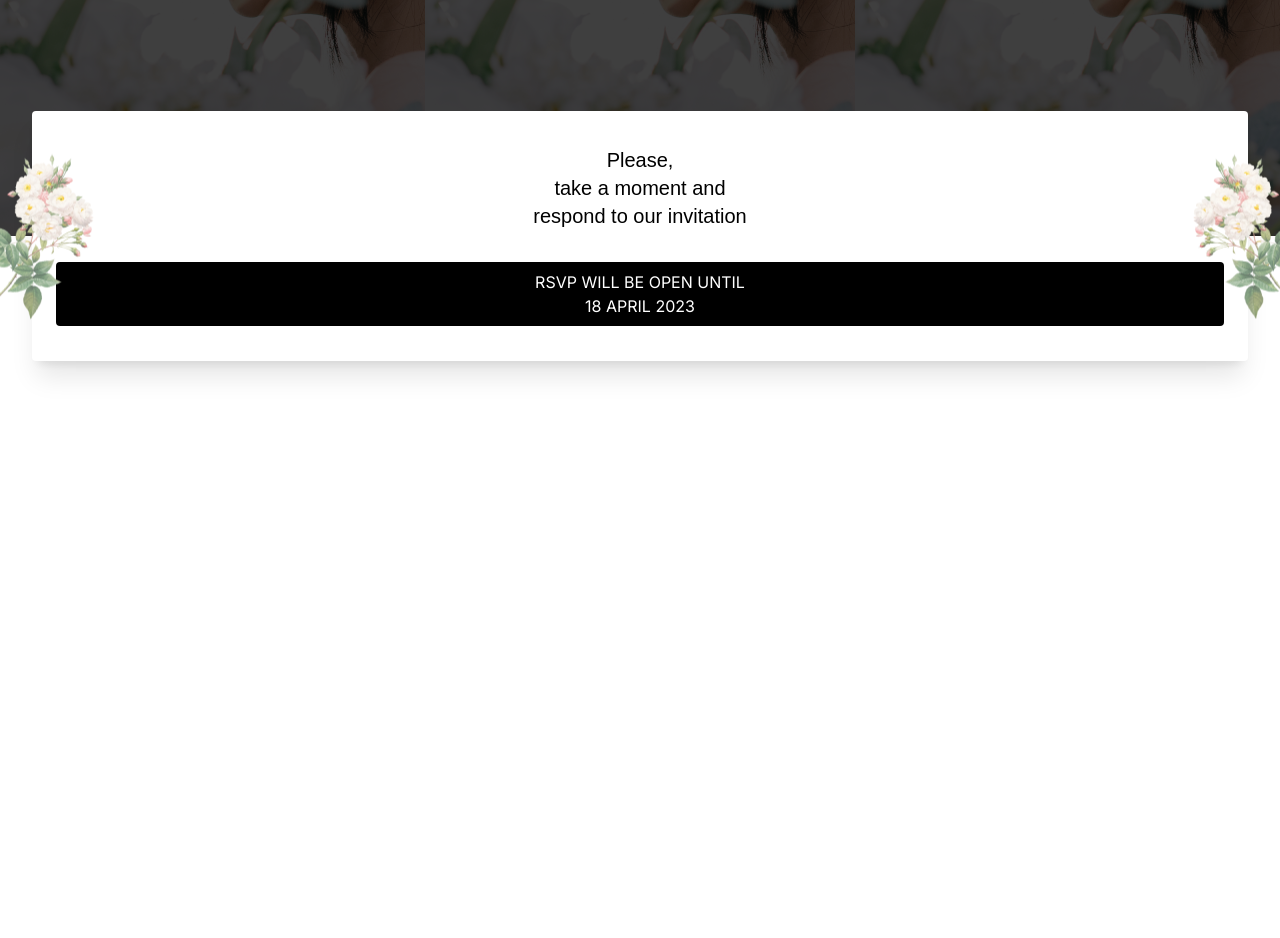
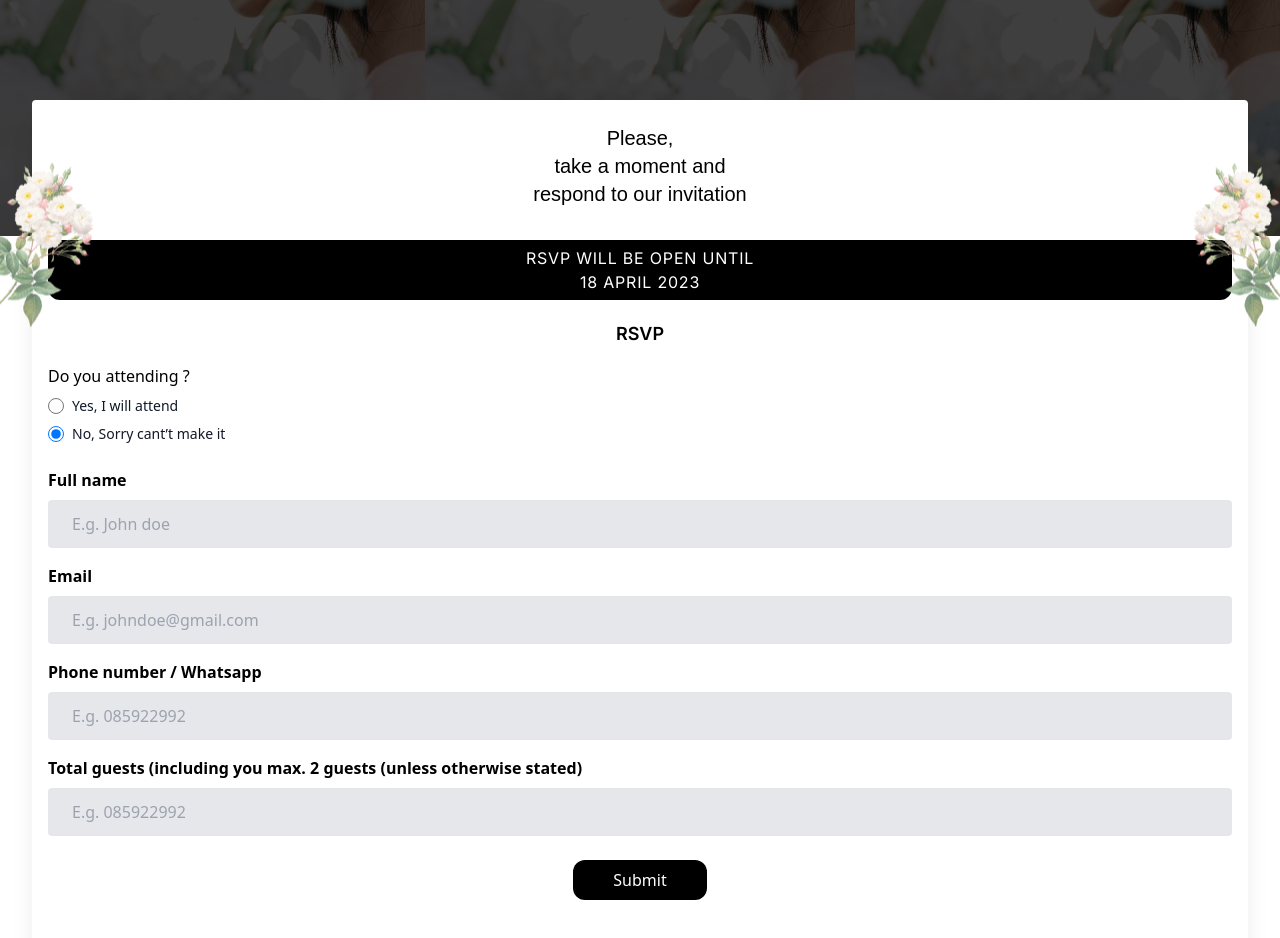
Before and after one commit to JuanAntonioV/wedding-template-one, a React (Vite) app: page / in a window 1280 px wide. Shown: the part 3180-4118 px from the top of the page. Built offline with nearby package versions, Linux system fonts and the light colour scheme; a web font is replaced by a local one.

Commit message:
update form RSVP

```diff
--- a/src/common/SectionLocation.tsx
+++ b/src/common/SectionLocation.tsx
@@ -9,7 +9,7 @@ const SectionLocation = () => {
                 <div className={'w-full h-full brightness-50 bg-heroImage bg-center bg-top'}></div>
             </div>
 
-            <div className={'absolute top-0 left-1/2 -translate-x-1/2 space-y-8 w-full py-8'}>
+            <div className={'absolute top-0 left-1/2 -translate-x-1/2 space-y-8 w-full py-8 max-w-2xl'}>
                 <h2 className={'font-inter font-semibold text-lg text-center sm:text-xl'}>Location & Information</h2>
 
                 <div className={'px-6 space-y-4'}>
@@ -48,21 +48,72 @@ const SectionLocation = () => {
                 </div>
             </div>
 
-            <div className={'absolute bottom-0 translate-y-1/2 left-1/2 -translate-x-1/2 w-full px-8'}>
-                <div className={'w-full bg-white h-[250px] relative shadow-xl rounded flexCenter'}>
-                    <div className={'space-y-8 w-full px-6'}>
+            <div className={'absolute bottom-0 translate-y-[45rem] left-1/2 -translate-x-1/2 w-full px-8'}>
+                <div className={'w-full bg-white py-6 relative shadow-xl rounded'}>
+                    <div className={'space-y-8 w-full px-4'}>
                         <p className={'text-center font-sofia text-black text-xl'}>Please, <br/>
                             take a moment and <br/>
                             respond to our invitation</p>
 
-                        <div className={'bg-black font-inter text-white text-center w-full py-2 rounded'}>
-                            <p className={'font-inter'}>RSVP WILL BE OPEN UNTIL</p>
-                            <p className={'font-inter'}>18 APRIL 2023</p>
+                        <div className={'bg-black font-inter text-white text-center w-full py-1.5 rounded-xl'}>
+                            <p className={'font-inter tracking-wider'}>RSVP WILL BE OPEN UNTIL</p>
+                            <p className={'font-inter tracking-wider'}>18 APRIL 2023</p>
                         </div>
                     </div>
+
+                    <h2 className={'text-black font-inter font-semibold text-lg pt-5 pb-4 text-center'}>RSVP</h2>
+
+                    <form className={'space-y-4 text-black w-full px-4 pb-8'}>
+                        <div className={'space-y-2'}>
+                            <span>Do you attending ?</span>
+
+                            <div className="flex items-center mb-4">
+                                <input id="country-option-1" type="radio" name="countries" value="USA" className="h-4 w-4 border-gray-300 focus:ring-2 focus:ring-blue-300"
+                                       aria-labelledby="country-option-1" aria-describedby="country-option-1" checked/>
+                                <label htmlFor="country-option-1" className="text-sm font-medium text-gray-900 ml-2 block">
+                                    Yes, I will attend
+                                </label>
+                            </div>
+
+                            <div className="flex items-center mb-4">
+                                <input id="country-option-1" type="radio" name="countries" value="USA" className="h-4 w-4 border-gray-300 focus:ring-2 focus:ring-blue-300"
+                                       aria-labelledby="country-option-1" aria-describedby="country-option-1" checked/>
+                                <label htmlFor="country-option-1" className="text-sm font-medium text-gray-900 ml-2 block">
+                                    No, Sorry cant’t make it
+                                </label>
+                            </div>
+                        </div>
+
+                        <div className="flex flex-col space-y-2 pt-2">
+                            <label htmlFor="fullName" className={'font-semibold'}>Full name</label>
+                            <input type="text" id={'fullName'} name={'fullName'} className={'bg-gray-200 px-6 py-3 rounded'} placeholder={'E.g. John doe'}/>
+                        </div>
+
+                        <div className="flex flex-col space-y-2">
+                            <label htmlFor="email" className={'font-semibold'}>Email</label>
+                            <input type="text" id={'email'} name={'email'} className={'bg-gray-200 px-6 py-3 rounded'} placeholder={'E.g. johndoe@gmail.com'}/>
+                        </div>
+
+                        <div className="flex flex-col space-y-2">
+                            <label htmlFor="phone" className={'font-semibold'}>Phone number / Whatsapp</label>
+                            <input type="text" id={'phone'} name={'phone'} className={'bg-gray-200 px-6 py-3 rounded'} placeholder={'E.g. 085922992'}/>
+                        </div>
+
+                        <div className="flex flex-col space-y-2">
+                            <label htmlFor="phone" className={'font-semibold'}>Total guests (including you max. 2 guests
+                                (unless otherwise stated)</label>
+                            <input type="text" id={'phone'} name={'phone'} className={'bg-gray-200 px-6 py-3 rounded'} placeholder={'E.g. 085922992'}/>
+                        </div>
+
+                        <div className={'flexCenter pt-2'}>
+                            <button className={'bg-black px-10 py-2 text-white rounded-xl'}>
+                                Submit
+                            </button>
+                        </div>
+                    </form>
                 </div>
 
-                <div className={'absolute top-1/2 -translate-y-1/2 left-1/2 -translate-x-1/2 w-full'}>
+                <div className={'absolute top-36 -translate-y-1/2 left-1/2 -translate-x-1/2 w-full'}>
                     <div className={'flexBetween w-full'}>
                         <img src="/assets/img/flower-left.png" alt="Flower Left"/>
                         <img src="/assets/img/flower-right.png" alt="Flower Right"/>
--- a/src/pages/home/HomePage.tsx
+++ b/src/pages/home/HomePage.tsx
@@ -13,10 +13,6 @@ const HomePage = () => {
             <SectionTimer/>
             <SectionWedding/>
             <SectionLocation/>
-
-            <div className={'h-screen'}>
-
-            </div>
         </>
     );
 };
--- a/tailwind.config.cjs
+++ b/tailwind.config.cjs
@@ -14,8 +14,8 @@ module.exports = {
                 delycost: ["Delycost", "sans-serif"],
             },
             backgroundImage: {
-                'heroImage': "url('/public/assets/img/hero.jpg')",
-                'sectionImage': "url('/public/assets/img/section-one.jpg')",
+                'heroImage': "url('/assets/img/hero.jpg')",
+                'sectionImage': "url('/assets/img/section-one.jpg')",
             }
         },
         container: {
```
